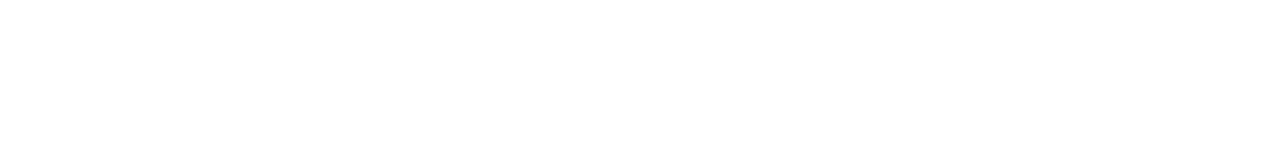
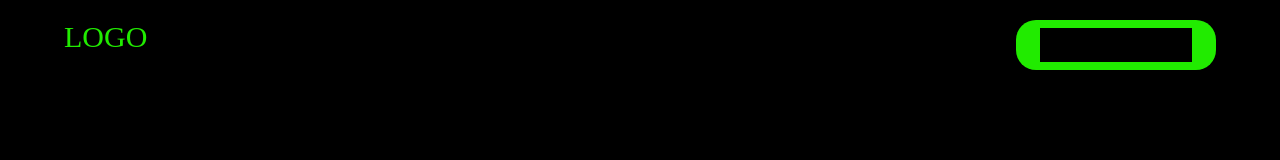
Before and after one commit to Lorenalgm/contador, a plain HTML site: page index.html in a window 1280 px wide. Drawn offline with Linux system fonts and the light colour scheme.

Commit message:
menu navegação incompleto

```diff
--- a/index.html
+++ b/index.html
@@ -1,12 +1,16 @@
 <!DOCTYPE html>
 <html lang="en">
 <head>
-    <meta charset="UTF-8">
-    <meta http-equiv="X-UA-Compatible" content="IE=edge">
-    <meta name="viewport" content="width=device-width, initial-scale=1.0">
-    <title>Contador</title>
+  <meta charset="UTF-8">
+  <meta http-equiv="X-UA-Compatible" content="IE=edge">
+  <meta name="viewport" content="width=device-width, initial-scale=1.0">
+  <title>Contador</title>
+  <link rel="stylesheet" href="style.css">
 </head>
 <body>
-
+  <header class="header-container">
+    <div><a href="" class="logo">LOGO</a></div>
+    <div class="container-reiniciar"><a href="" class="botao">REINICIAR</a></div>
+  </header>
 </body>
 </html>
--- /dev/null
+++ b/style.css
@@ -0,0 +1,46 @@
+html {
+  font-size: 62.5%;
+}
+
+body,
+h1,
+h2,
+p,
+ul,
+li,
+a {
+  margin: 0px;
+  padding: 0px;
+  text-decoration: none;
+  background-color: black;
+}
+
+.header-container {
+  display: flex;
+  flex-wrap: wrap;
+  justify-content: space-between;
+  max-width: 90%;
+  margin: 0 auto;
+  margin-top: 2rem;
+  font-size: 3rem;
+}
+
+.logo {
+  color: #21eb00;
+}
+
+.container-reiniciar {
+  display: flex;
+  justify-content: center;
+  align-items: center;
+  width: 200px;
+  height: 50px;
+  border-radius: 20px;
+  background-color: #21eb00;
+  text-align: center;
+}
+
+.botao {
+  color: black;
+  font-size: 3rem;
+}
```
Also changed, not shown: contador.html (deleted, +0 -4 lines).
